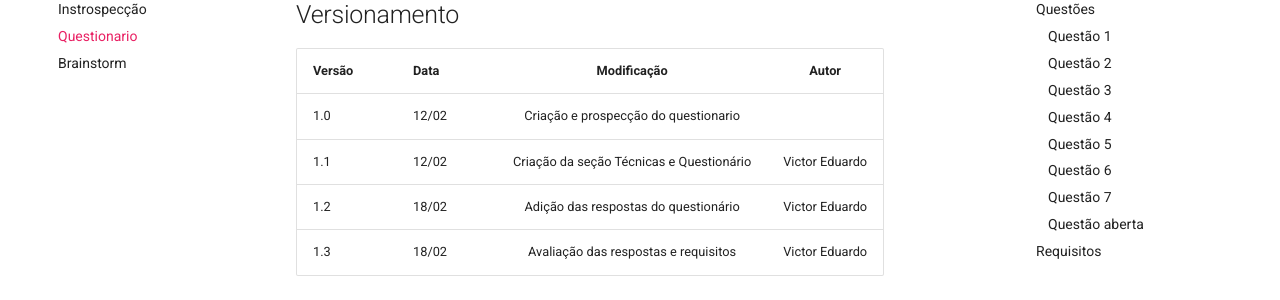
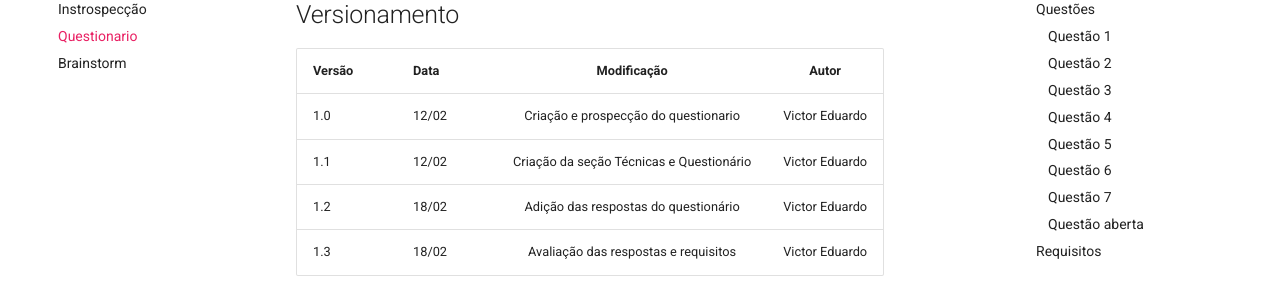
Before and after one commit to Requisitos-de-Software/2021.2-Tembici, an MkDocs documentation site: the page built from docs/elicitacao/questionario.md, in a window 1280 px wide and 900 px high. Shown: the part 231-531 px from the top of the window. Built offline with MkDocs 1.6.1 and Material for MkDocs 9.7.7, drawn with Linux system fonts in a browser that asks for light colours.

Commit message:
Ajustes finais versionamento

```diff
--- a/docs/elicitacao/questionario.md
+++ b/docs/elicitacao/questionario.md
@@ -2,7 +2,7 @@
 
 | Versão | Data | Modificação | Autor |
 |-|-|:-:|:-:|
-| 1.0 | 12/02 | Criação e prospecção do questionario |
+| 1.0 | 12/02 | Criação e prospecção do questionario | Victor Eduardo |
 | 1.1 | 12/02 | Criação da seção Técnicas e Questionário | Victor Eduardo |
 | 1.2 | 18/02 | Adição das respostas do questionário | Victor Eduardo |
 | 1.3 | 18/02 | Avaliação das respostas e requisitos | Victor Eduardo |
```
